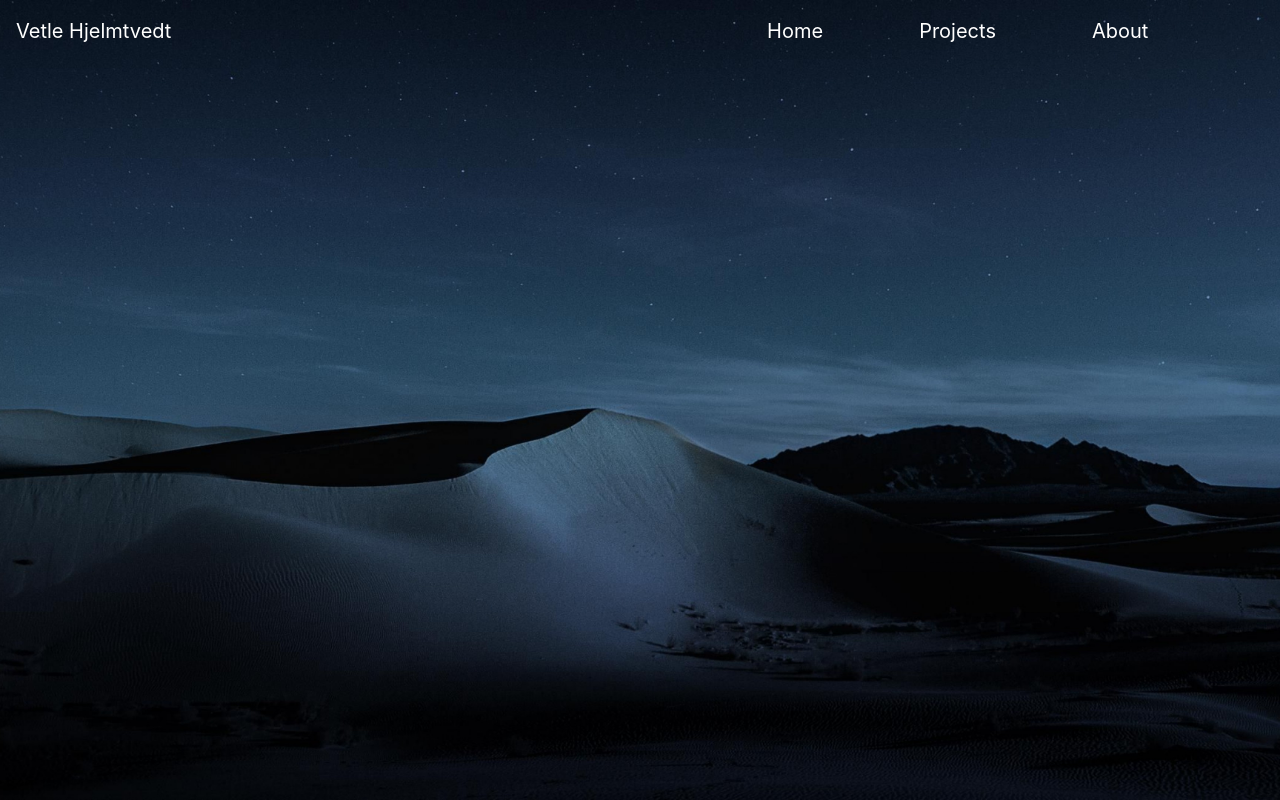
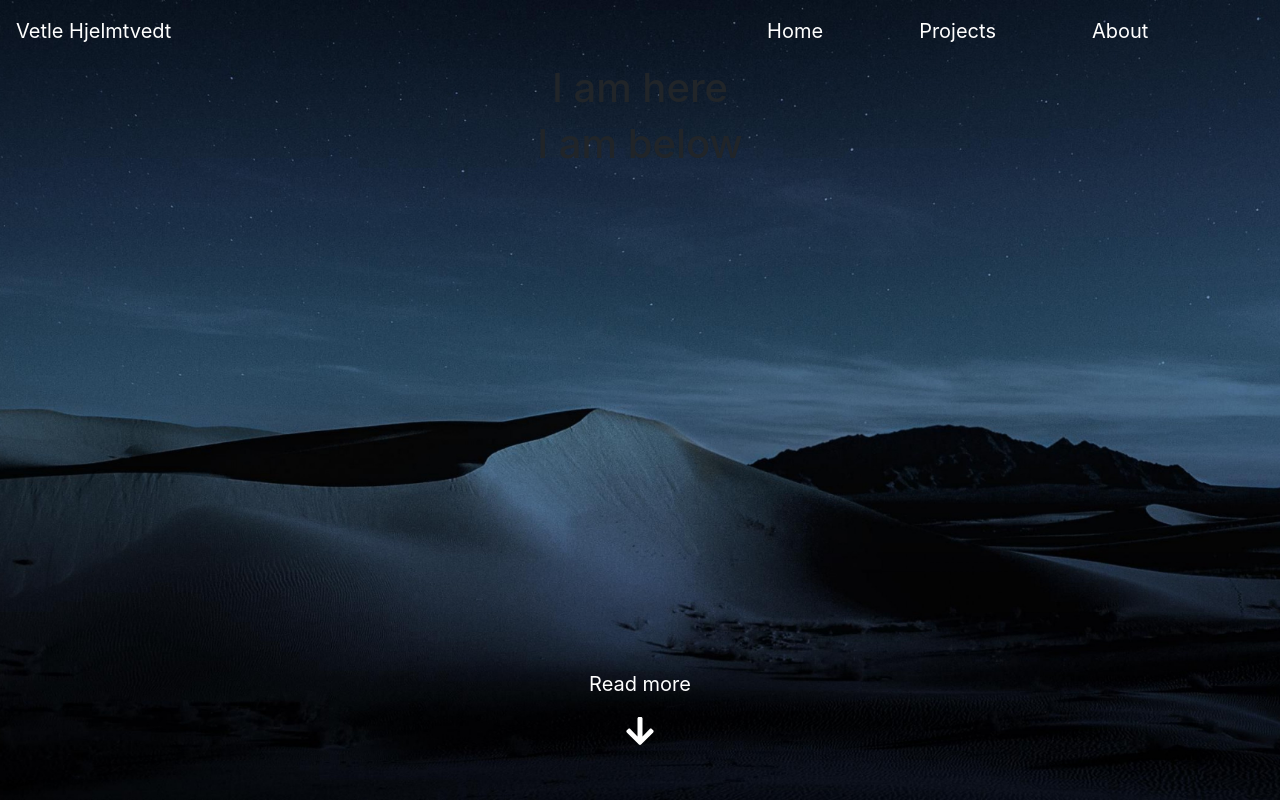
Before and after one commit to vehjelmtvedt/vetle.hjelmtvedt.com, a Next.js app: page / in a window 1280 px wide. Shown: the top 800 px of the page. Built offline with nearby package versions, Linux system fonts and the light colour scheme.

Commit message:
smooth scroll to next section

```diff
--- a/components/Intro.js
+++ b/components/Intro.js
@@ -2,17 +2,44 @@ import styles from './intro.module.css'
 import Jumbotron from 'react-bootstrap/Jumbotron'
 import Container from 'react-bootstrap/Container'
 import Header from '../components/Header'
+import Row from 'react-bootstrap/Row'
+import Col from 'react-bootstrap/Col'
+import { FontAwesomeIcon } from '@fortawesome/react-fontawesome'
+import { faArrowDown } from '@fortawesome/free-solid-svg-icons'
+import Projects from './Projects'
+import React, { useRef } from 'react'
+
+
+
+
+
 
 export default function Intro() {
+
+    const scrollToRef = (ref) => window.scrollTo(0, ref.current.offsetTop)
+    const myRef = useRef(Projects)
+    const executeScroll = () => scrollToRef(myRef)
+
+
         return (
             <>
                 <Jumbotron fluid className={styles.jumbotron}>
                     <Container className={styles.container}>
-                    <div>
-
+                        <Row>
+                            <Col><h1>I am here</h1></Col>
+                        </Row>
+                        <Row>
+                            <Col><h1>I am below</h1></Col>
+                        </Row>
+                    </Container>
+                    <div className={styles.div} onClick={executeScroll}>
+                        <p id={styles.p}>Read more</p>
+                        <FontAwesomeIcon icon={faArrowDown} size="2x" style={{color: 'white'}}/>
                     </div>
-                </Container>
                 </Jumbotron>
+                <div ref={myRef}><Projects/></div>
             </>
         )
+
+
 }
--- a/components/intro.module.css
+++ b/components/intro.module.css
@@ -8,4 +8,11 @@
 
 .container {
     text-align: center;
+    height: 90%;
+    width: 100%;
 }
+
+#p {
+    color: white;
+    font-size: 20px;
+}
--- a/pages/_app.js
+++ b/pages/_app.js
@@ -6,10 +6,11 @@ import NProgress from 'nprogress'; //nprogress module
 import 'nprogress/nprogress.css'; //styles of nprogress
 import { library } from '@fortawesome/fontawesome-svg-core'
 import { fab } from '@fortawesome/free-brands-svg-icons'
-import { faCheckSquare, faCoffee, faGlasses } from '@fortawesome/free-solid-svg-icons'
+import { faGlasses, faArrowDown } from '@fortawesome/free-solid-svg-icons'
 
+// Add Font Awesome icons to library
+library.add(fab, faGlasses, faArrowDown)
 
-library.add(fab, faGlasses, faCoffee)
 
 //Binding events.
 Router.events.on('routeChangeStart', () => NProgress.start());
--- a/pages/index.js
+++ b/pages/index.js
@@ -5,7 +5,7 @@ function Home() {
   return (
     <>
       < Intro />
-      < Projects />
+
     </>
   )
 }
--- a/styles/globals.css
+++ b/styles/globals.css
@@ -4,6 +4,7 @@ body {
   margin: 0;
   font-family: -apple-system, BlinkMacSystemFont, Segoe UI, Roboto, Oxygen,
     Ubuntu, Cantarell, Fira Sans, Droid Sans, Helvetica Neue, sans-serif;
+  scroll-behavior: smooth;
 }
 
 a {
```
Also changed, not shown: package.json (+6 -1 lines), 2 other files (tests, documents, lock files or other folders). Lines whose indentation alone changed are shown as unchanged.
